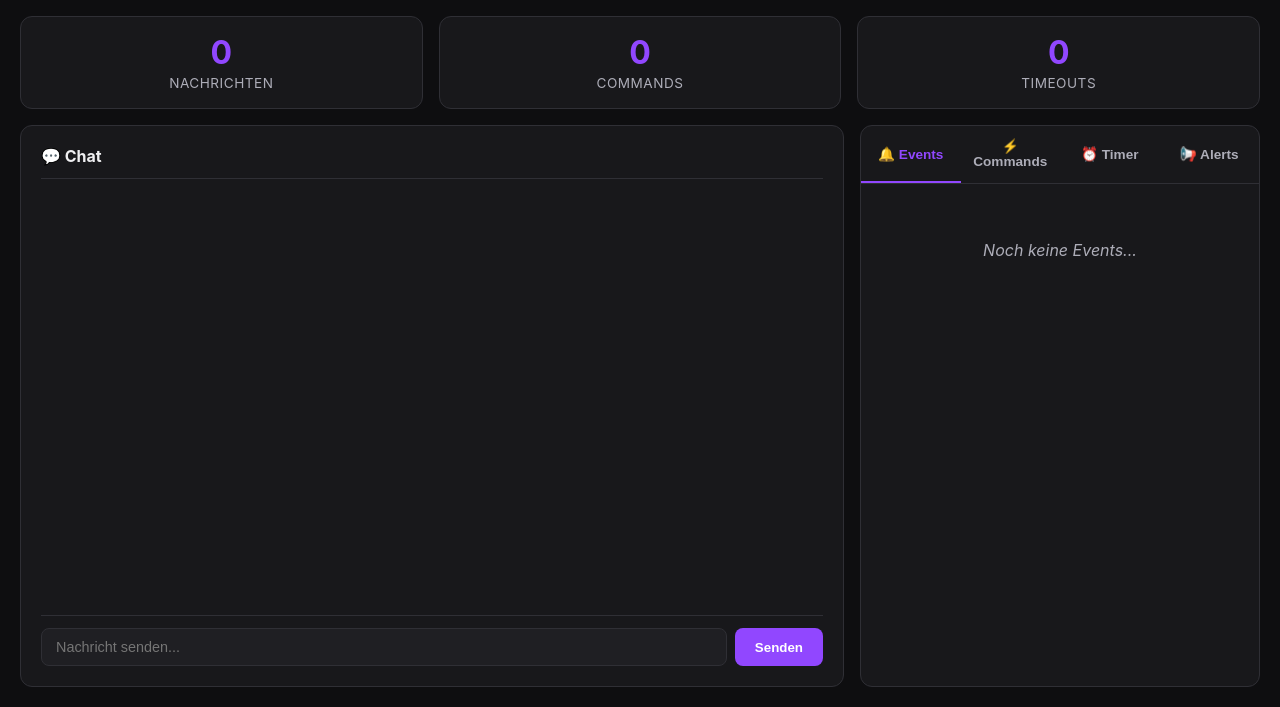
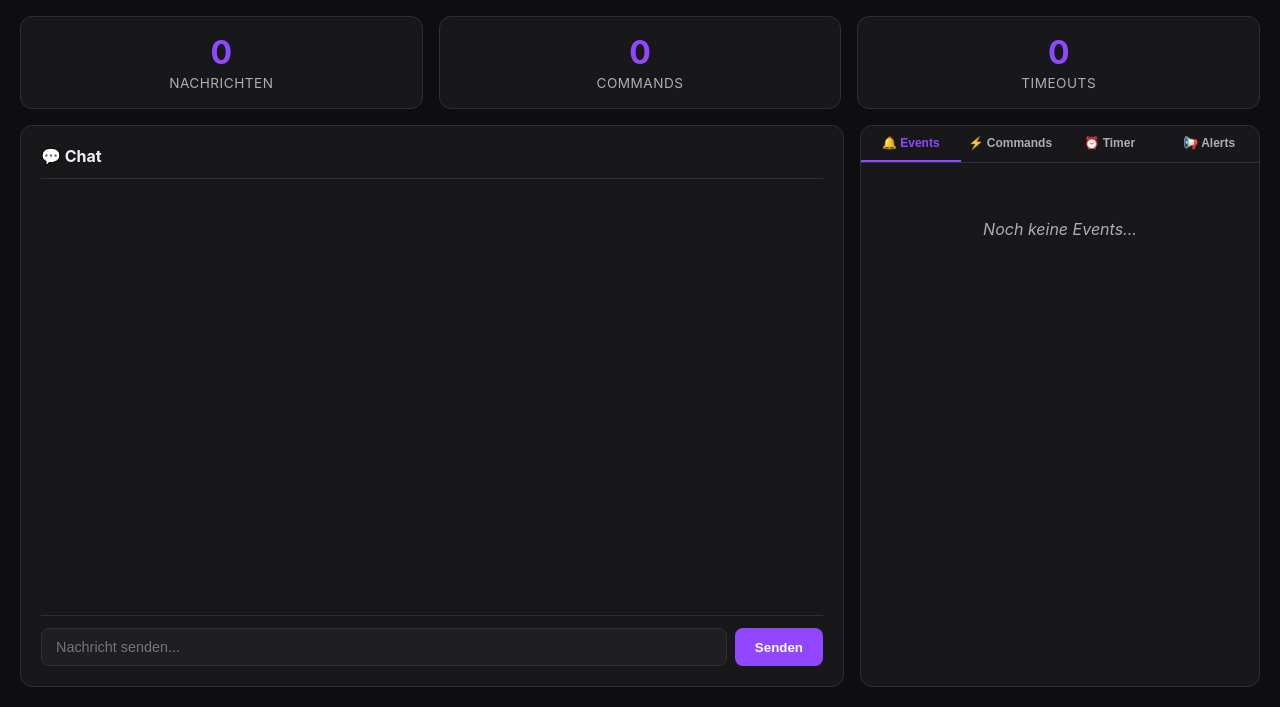
Before and after one commit to Inusho/chocoprotocol, a website: page dashboard/public/index.html in a window 1280 px wide. Shown: the part 93-800 px from the top of the page. Drawn offline with nearby package versions, Linux system fonts and the light colour scheme; no server answers.

Commit message:
UI-Fix: Tab-Leiste Emojis bleiben neben Text (white-space, kleinere Schrift)

```diff
--- a/dashboard/public/style.css
+++ b/dashboard/public/style.css
@@ -154,15 +154,16 @@ body {
 
 .tab-btn {
   flex: 1;
-  padding: 12px;
+  padding: 10px 4px;
   background: none;
   border: none;
   color: var(--text-secondary);
-  font-size: 0.85rem;
+  font-size: 0.75rem;
   font-weight: 600;
   cursor: pointer;
   transition: all 0.2s;
   border-bottom: 2px solid transparent;
+  white-space: nowrap;
 }
 
 .tab-btn:hover {
```
